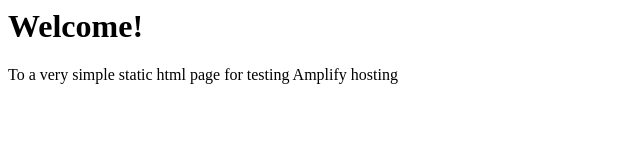
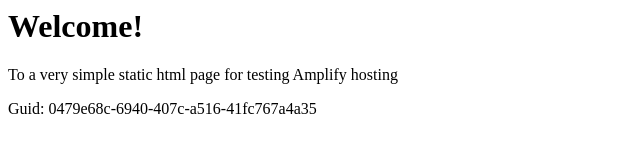
Before and after one commit to aws-aemilia-arn/Github-PR-Commit-Integration-Test-DoNotTouch-Gith-OKSLNVO2-v1-prod-eu-north-1, a website: page src/index.html in a window 1280 px wide. Shown: the whole page, without its empty margins (0-640 px from the left). Drawn offline with Linux system fonts and the light colour scheme.

Commit message:
commit from integ tests

```diff
--- a/src/index.html
+++ b/src/index.html
@@ -1,3 +1,5 @@
+
+
 <html lang="en">
 
 <head>
@@ -10,6 +12,6 @@
 <body>
     <h1>Welcome!</h1>
     <p>To a very simple static html page for testing Amplify hosting</p>
-</body>
+    <p>Guid: 0479e68c-6940-407c-a516-41fc767a4a35</p></body>
 
 </html>
```
